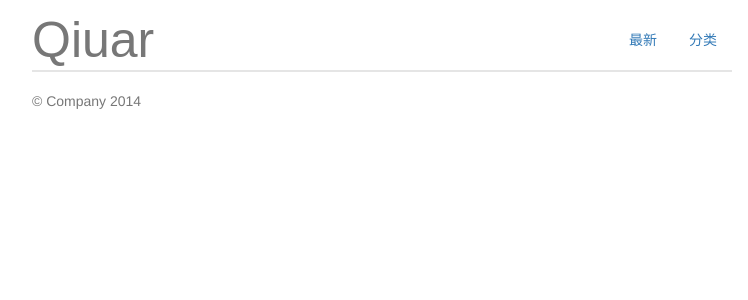
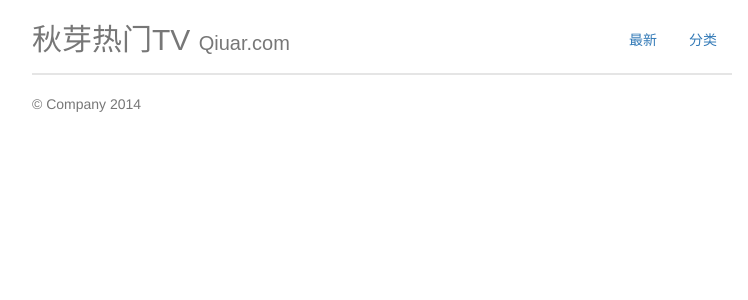
Before and after one commit to simyy/Dinglive, a Python web app: template app/templates/base.html in a window 1280 px wide. Shown: the top 300 px of the page, without its empty margins (258-1006 px from the left). Run offline with Jinja, Linux system fonts and the light colour scheme; the template is opened without the code that fills it, so the values that code supplies are empty; some libraries are stand-ins or nearby versions.

Commit message:
add oading

```diff
--- a/app/static/css/jumbotron-narrow.css
+++ b/app/static/css/jumbotron-narrow.css
@@ -109,10 +109,21 @@ body {
 
 .title {
   font-family: fantasy;
-  font-size: 50px;
+  font-size: 30px;
+}
+
+.title font {
+  font-size: 20px;
 }
 
 .src_img {
   width: 16px;
   height: 16px;
 }
+
+<!-- for loading -->
+svg path,
+svg rect{
+  fill: #FF6700;
+}
+<!-- loading end -->
--- a/app/static/js/jumbotron-narrow.js
+++ b/app/static/js/jumbotron-narrow.js
@@ -20,6 +20,7 @@ function next_page() {
 	$(window).on('scroll',function() {
 		var page = $('#page').attr('value');
   		if (scrollTop() + windowHeight() == documentHeight()) {
+  			load_start();
   			pattern =new RegExp(".*\/ctg\/(.+)?");
   			if (window.location.href.match(pattern) == null)
   				url = "tv/ctg/0/list"
@@ -34,6 +35,7 @@ function next_page() {
 	            		alert('没有更多的数据了!!!');
 	            	}
 	            }
+	            load_end();
 	        });
 		}
 	});
@@ -76,3 +78,13 @@ function fill_page(json) {
 	$('.marketing').append(x);
 	jump_tag();
 }
+
+function load_start() {
+	console.log('111')
+	$('.loader').css('display', 'block');
+}
+
+function load_end() {
+	console.log('222')
+	$('.loader').css('display', 'none');
+}
--- a/app/templates/base.html
+++ b/app/templates/base.html
@@ -15,7 +15,7 @@
 	<!-- Custom styles for this template -->
     <link href="/static/css/jumbotron-narrow.css" rel="stylesheet">
 	{% block css %}{% endblock %}
-	<title>{% block title %}Qiuar{% endblock %}</title>
+	<title>{% block title %}秋芽热门tv{% endblock %}</title>
 </head>
 <body>
 	<div class="container">
@@ -27,7 +27,7 @@
             		<li role="presentation" class="{% block nav_ctg %}{% endblock %}"><a href="/ctg">分类</a></li>
           		</ul>
         	</nav>
-        	<h3 class="text-muted title">Qiuar</h3>
+        	<h3 class="text-muted title">秋芽热门TV <font>Qiuar.com</font></h3>
       	</div>
 		{% endblock %}
 	    {% block content %}{% endblock %}
```
Also changed, not shown: app/templates/list.html (+20 -0 lines).
